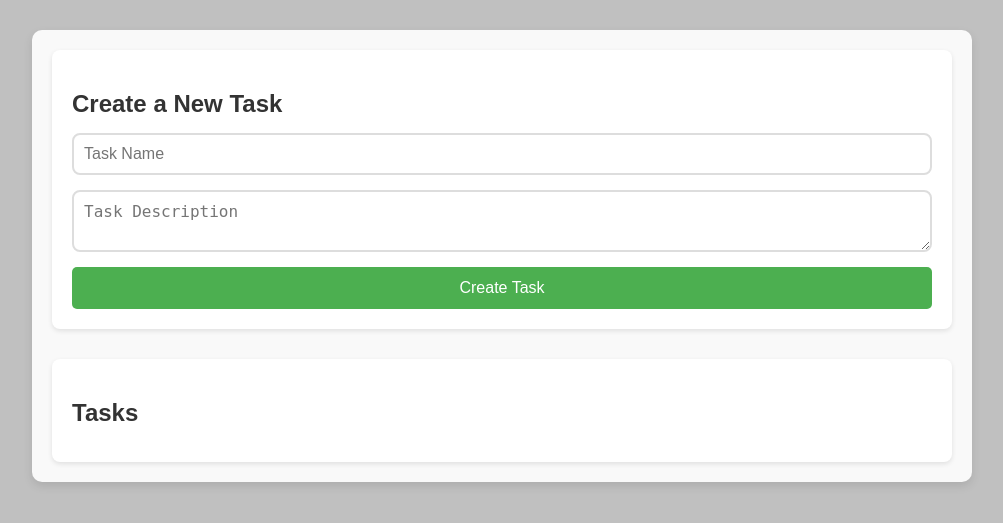
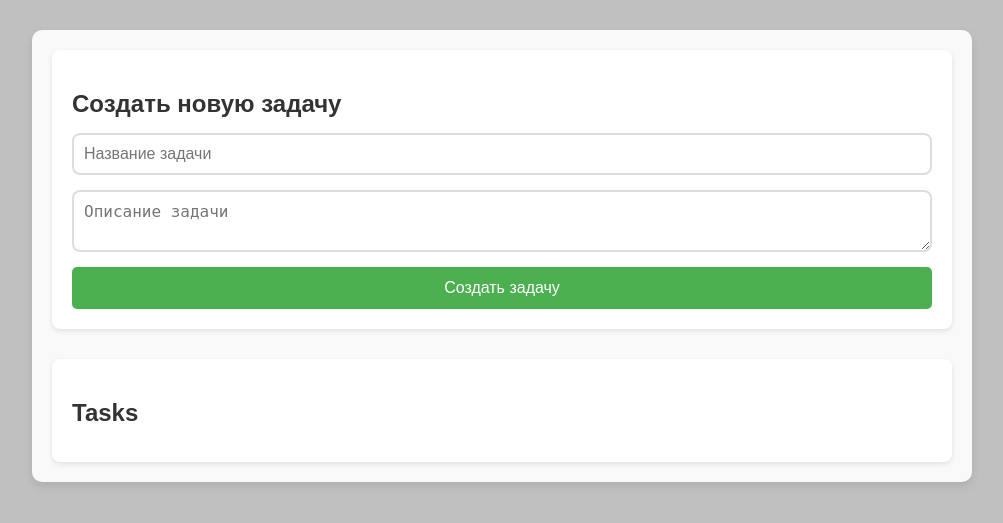
Before and after one commit to 4kture/OlimpProject, a Flask app: page /task-manager in a window 1280 px wide. Shown: the part 58-581 px from the top of the page, without its empty margins (138-1141 px from the left). Run offline with Flask 3, Linux system fonts and the light colour scheme.

Commit message:
Update task-manager.html

```diff
--- a/templates/task-manager.html
+++ b/templates/task-manager.html
@@ -37,11 +37,11 @@
 
 <div class="container">
     <div class="task-panel">
-        <h2>Create a New Task</h2>
+        <h2>Создать новую задачу</h2>
         <form id="task-form" action="#" method="POST" class="task-form">
-            <input type="text" name="task_name" id="task_name" placeholder="Task Name" required>
-            <textarea name="task_description" id="task_description" placeholder="Task Description" required></textarea>
-            <button type="submit">Create Task</button>
+            <input type="text" name="task_name" id="task_name" placeholder="Название задачи" required>
+            <textarea name="task_description" id="task_description" placeholder="Описание задачи" required></textarea>
+            <button type="submit">Создать задачу</button>
         </form>
     </div>
 
@@ -53,7 +53,7 @@
         <div class="task-popup-content">
             <h3 id="popup-task-name"></h3>
             <p id="popup-task-description"></p>
-            <button onclick="closeTaskPopup()">Close</button>
+            <button onclick="closeTaskPopup()">Закрыть</button>
         </div>
     </div>
 </div>
```
